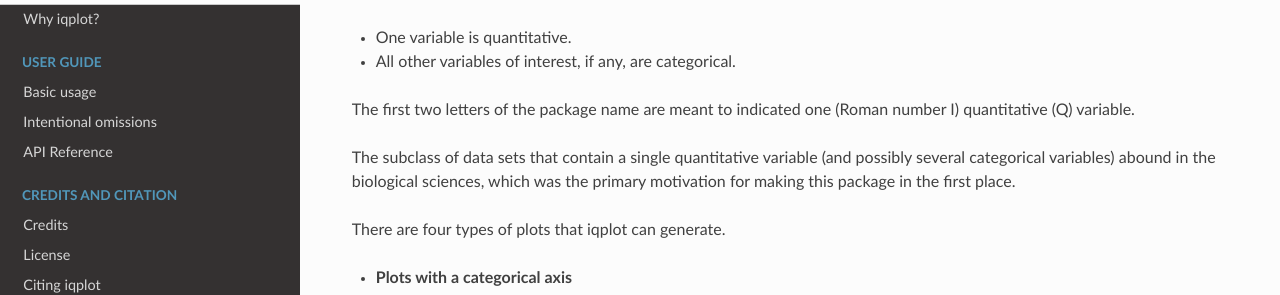
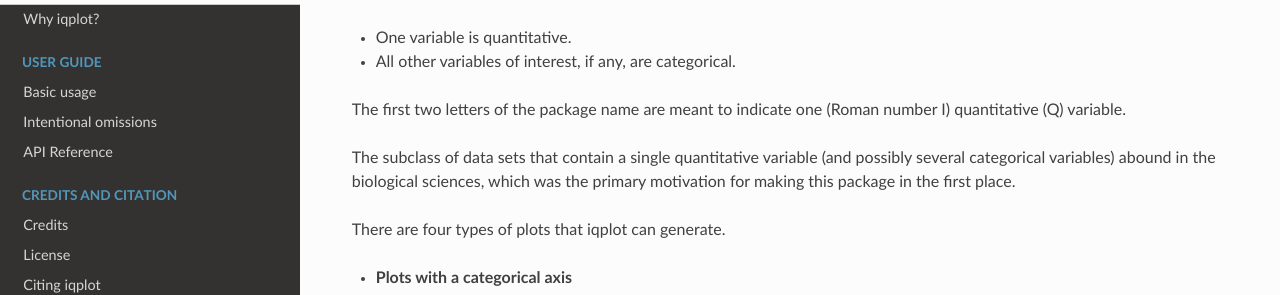
Before and after one commit to justinbois/iqplot, a Sphinx documentation site: the page built from doc/getting_started/purpose.rst, in a window 1280 px wide and 900 px high. Shown: the part 182-477 px from the top of the window. Built offline with Sphinx 7.4.7 and the Read the Docs theme 2.0.0, drawn with Linux system fonts in a browser that asks for light colours; pages that are not in the unit, such as notebooks, are missing from menus.

```diff
--- a/doc/getting_started/purpose.rst
+++ b/doc/getting_started/purpose.rst
@@ -9,7 +9,7 @@ This package generates plots of data with the following properties:
 - One variable is quantitative.
 - All other variables of interest, if any, are categorical.
 
-The first two letters of the package name are meant to indicated one (Roman number I) quantitative (Q) variable.
+The first two letters of the package name are meant to indicate one (Roman number I) quantitative (Q) variable.
 
 The subclass of data sets that contain a single quantitative variable (and possibly several categorical variables) abound in the biological sciences, which was the primary motivation for making this package in the first place.
 
```
Also changed, not shown: README.md (+3 -5 lines).
